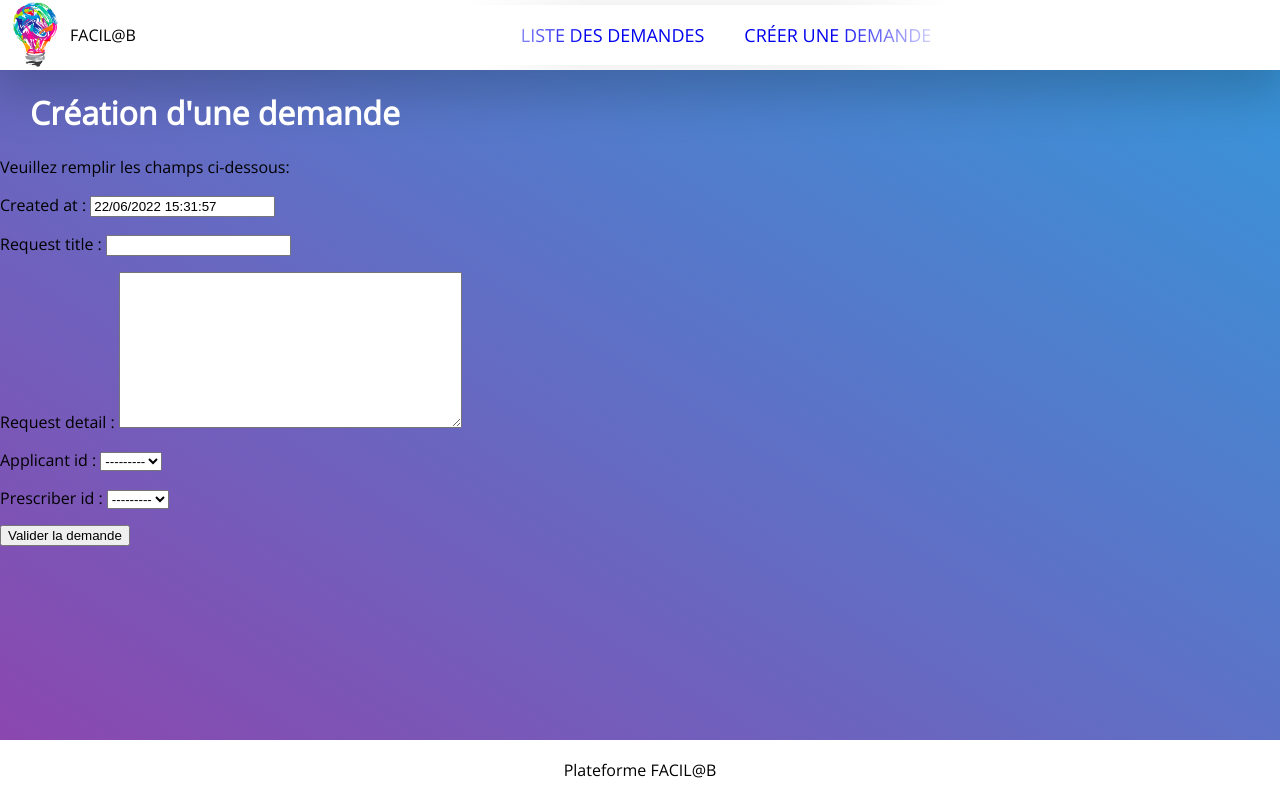
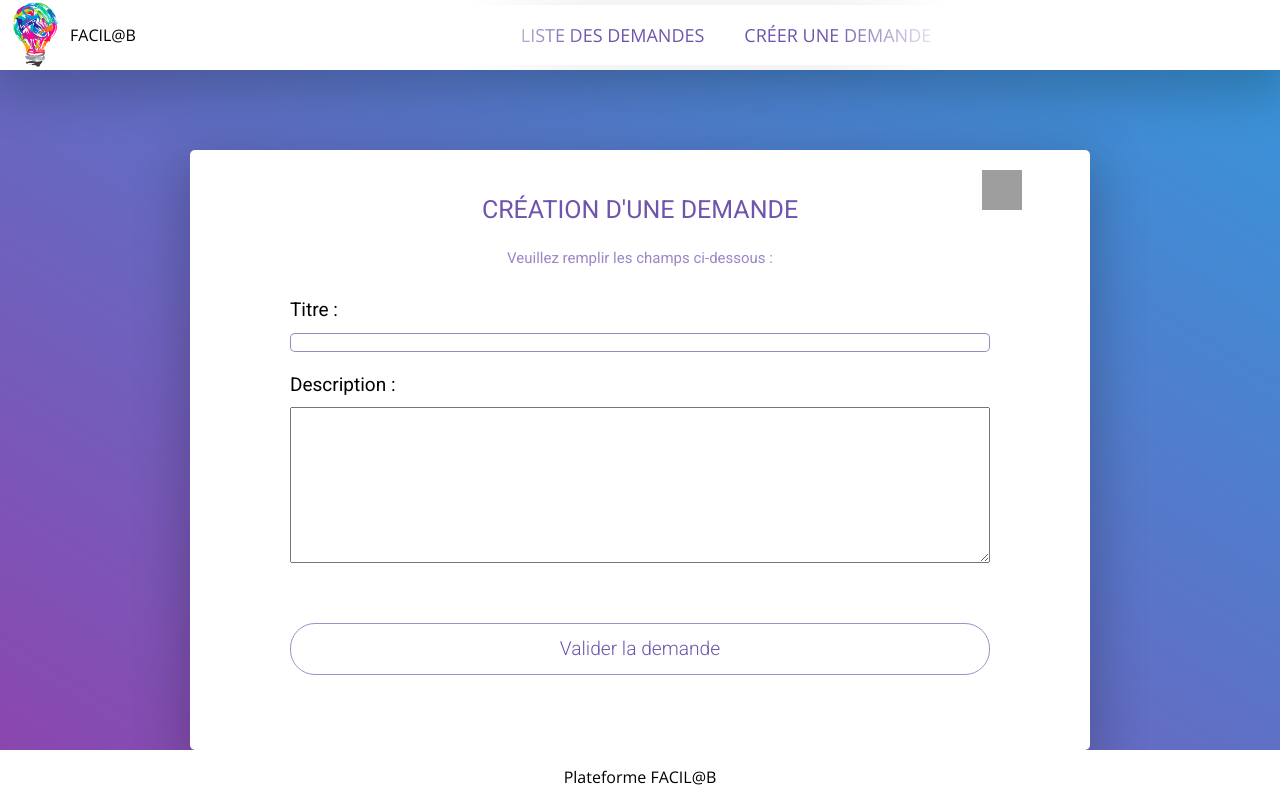
Before and after one commit to elodieriou/facilab_plateforme, a Django app: page /requests/add/ in a window 1280 px wide. Before the commit the page ends 778 px from the top, so only its background shows below. Run offline with Django 4.2, Linux system fonts and the light colour scheme; data that the repository does not hold is empty; grey boxes are pictures that could not be loaded.

Commit message:
add fontend signup_page, create_request and update detail_request, list_request, login_page

```diff
--- a/facilab/authentication/static/base.css
+++ b/facilab/authentication/static/base.css
@@ -1,12 +1,16 @@
 @import url(https://fonts.googleapis.com/css?family=Open+Sans);
 
 html {
-  height:100%;
-  background-image: linear-gradient(to right top, #8e44ad 0%, #3498db 100%);
+  height: 100%;
 }
 
 body {
     margin: 0px;
+    padding: 0px;
+    height: 100%;
+    display: flex;
+    flex-direction: column;
+    background-image: linear-gradient(to right top, #8e44ad 0%, #3498db 100%);
 }
 
 header {
@@ -39,6 +43,7 @@ nav {
   max-width: 960px;
   mask-image: linear-gradient(90deg, rgba(255, 255, 255, 0) 0%, #ffffff 25%, #ffffff 75%, rgba(255, 255, 255, 0) 100%);
   margin: 0 auto;
+  padding: 60px 0;
 }
 
 nav ul {
@@ -55,6 +60,7 @@ nav ul li a {
   padding: 18px;
   font-family: "Open Sans";
   text-transform:uppercase;
+  color: rgba(111, 84, 172, 1);
   font-size: 18px;
   text-decoration: none;
   display: block;
@@ -66,12 +72,12 @@ nav ul li a:hover {
   color: rgba(0, 35, 122, 0.7);
 }
 
+
 footer {
     background-color: white;
     height: 60px;
     width: 100%;
     bottom: 0;
-    position: fixed;
     display:flex;
     flex-direction: column;
     justify-content: center;
--- a/facilab/authentication/templates/login.html
+++ b/facilab/authentication/templates/login.html
@@ -21,7 +21,7 @@
                         {{ form }}
                         <input class="ghost-round full-width" type="submit" value="Se connecter">
                     </form>
-                    <div class='spacing'>pas encore membre,  <a href="{% url 'signup' %}">Inscrivez-vous !</a></div>
+                    <div class='spacing'>pas encore membre,  <a class="link-signup" href="{% url 'signup' %}">Inscrivez-vous !</a></div>
                 </div>
              </div>
         </div>
--- a/facilab/plateform/forms.py
+++ b/facilab/plateform/forms.py
@@ -11,4 +11,4 @@ class RequestForm(forms.ModelForm):
     class Meta:
         """This class define the model use for the form"""
         model = Request
-        fields = '__all__'
+        fields = ['request_title', 'request_detail']
--- a/facilab/plateform/models.py
+++ b/facilab/plateform/models.py
@@ -84,8 +84,8 @@ class Request(models.Model):
     id = models.UUIDField(primary_key=True, default=uuid.uuid4, editable=False)
     created_at = models.DateTimeField(default=timezone.now)
     updated_at = models.DateTimeField(auto_now=True)
-    request_title = models.CharField(max_length=255)
-    request_detail = models.TextField()
+    request_title = models.CharField(max_length=255, verbose_name='Titre')
+    request_detail = models.TextField(verbose_name='Description')
     applicant_id = models.ForeignKey(Applicant, blank=True, null=True, on_delete=models.SET_NULL)
     prescriber_id = models.ForeignKey(Prescriber, blank=True, null=True, on_delete=models.SET_NULL)
 
--- /dev/null
+++ b/facilab/plateform/static/create_request.css
@@ -0,0 +1,102 @@
+@import url(https://fonts.googleapis.com/css?family=Roboto:400,300,100,500);
+
+.article-create-request {
+    display: flex;
+    justify-content: center;
+    height: 100%;
+
+}
+
+.window-create-request {
+    background: white;
+    display: flex;
+    flex-direction: column;
+    align-items: center;
+    width: 900px;
+    height: 600px;
+    margin-top: 80px;
+    box-shadow: 0px 15px 50px 10px rgba(0, 0, 0, 0.2);
+    border-radius: 5px;
+    overflow-y: scroll;
+
+}
+
+.header-create-request {
+    width: 100%;
+    height: auto;
+    display: flex;
+    justify-content: center;
+    margin-top: 20px;
+
+}
+
+.title-create-request {
+    text-transform: uppercase;
+    font-family: roboto;
+    font-size: 25px;
+    color: rgba(111, 84, 172, 1);
+}
+
+.cancel-create-request {
+    height: 40px;
+    width: 40px;
+    position: absolute;
+    margin-left: 500px;
+    margin-bottom: 30px;
+}
+
+.subtitle-create-request {
+    width: 100%;
+    text-align: center;
+    font-family: roboto;
+    font-size: 15px;
+    color: rgba(111, 84, 172, 0.7);
+}
+
+input {
+    border: 1px solid rgba(111, 84, 172, 0.7);
+    border-radius: 5px;
+    margin-bottom: 10px;
+}
+
+.input-fields {
+    display: flex;
+    flex-direction: column;
+    margin-top: 20px;
+    width: 700px;
+    font-family: roboto;
+    margin-bottom: 10px;
+    line-height: 2.4em;
+    font-family: roboto;
+    font-size: 19px;
+    line-height: 2.4em;
+
+}
+
+.ghost-round {
+  cursor: pointer;
+  background: none;
+  border: 1px solid rgba(111, 84, 172, 0.65);
+  border-radius: 25px;
+  color: rgba(111, 84, 172, 1);
+  -webkit-align-self: flex-end;
+  -ms-flex-item-align: end;
+  align-self: flex-end;
+  font-size: 19px;
+  font-size: 1.2rem;
+  font-family: roboto;
+  font-weight: 300;
+  line-height: 2.5em;
+  margin-top: 60px;;
+  margin-bottom: 25px;
+  -webkit-transition: all .2s ease;
+  transition: all .2s ease;
+  width: 100%;
+}
+
+.ghost-round:hover {
+  background: rgba(0, 35, 122, 0.6);
+  color: #fff;
+  -webkit-transition: all .2s ease;
+  transition: all .2s ease;
+}
--- a/facilab/plateform/static/list_requests.css
+++ b/facilab/plateform/static/list_requests.css
@@ -1,14 +1,24 @@
+.list-request {
+    height: auto;
+    display: flex;
+    flex-direction: column;
+}
+
+.header-list-request {
+    display: flex;
+}
+
 h1 {
     font-family: "Open Sans";
     color: white;
     margin-left: 30px;
 }
 
-article {
+.cards {
     display: flex;
     justify-content: center;
     flex-wrap: wrap;
-
+    height: auto;
 }
 
 .content {
--- a/facilab/plateform/templates/create_request.html
+++ b/facilab/plateform/templates/create_request.html
@@ -2,12 +2,23 @@
 
 {% block create_request %}
 
-<h1>Création d'une demande</h1>
-<p>Veuillez remplir les champs ci-dessous: </p>
-<form action="" method="post" novalidate>
-    {% csrf_token %}
-    {{ form.as_p }}
-    <input type="submit" value="Valider la demande">
-</form>
+<article class="article-create-request">
+    <div class="window-create-request">
+            <div class="header-create-request">
+                <a href="{% url 'list-request' %}">
+                    <img class="cancel-create-request" src="/static/images/cancel_icon.png" alt="cancel icon">
+                </a>
+                <p class="title-create-request">Création d'une demande</p>
+            </div>
+            <div class="subtitle-create-request">Veuillez remplir les champs ci-dessous :</div>
+            <div class="form">
+                <form class="input-fields" action="" method="post" novalidate>
+                    {% csrf_token %}
+                    {{ form }}
+                    <input class="ghost-round full-width" type="submit" value="Valider la demande">
+                </form>
+            </div>
+    </div>
+</article>
 
 {% endblock %}
--- a/facilab/templates/base.html
+++ b/facilab/templates/base.html
@@ -3,10 +3,12 @@
     <head>
         <meta charset="utf-8">
         <title>FACIL@B</title>
+
         {% load static %}
         <link rel="stylesheet" href="{% static 'base.css' %}"/>
         <link rel="stylesheet" href="{% static 'list_requests.css' %}"/>
         <link rel="stylesheet" href="{% static 'detail_request.css' %}"/>
+        <link rel="stylesheet" href="{% static 'create_request.css' %}"/>
     </head>
     <body>
         <header>
```
Also changed, not shown: other parts of facilab/plateform/static/list_requests.css (+67 -0 lines), facilab/authentication/forms.py (+13 -0 lines), facilab/authentication/static/login.css (+23 -15 lines), facilab/authentication/static/signup.css (added, +190 -0 lines), facilab/authentication/templates/signup.html (+36 -8 lines), facilab/plateform/static/detail_request.css (+21 -7 lines), facilab/plateform/templates/detail_request.html (+9 -6 lines), facilab/plateform/templates/list_requests.html (+12 -2 lines), facilab/authentication/static/images/search_icon.png (added), facilab/db.sqlite3.
